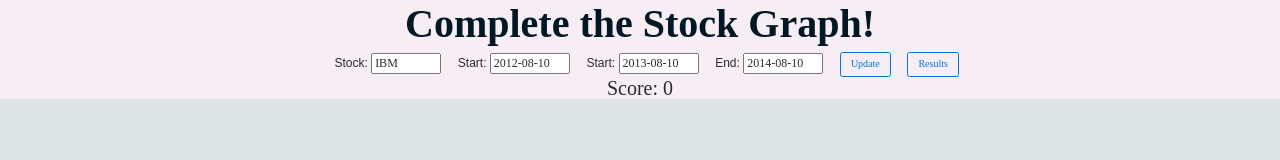
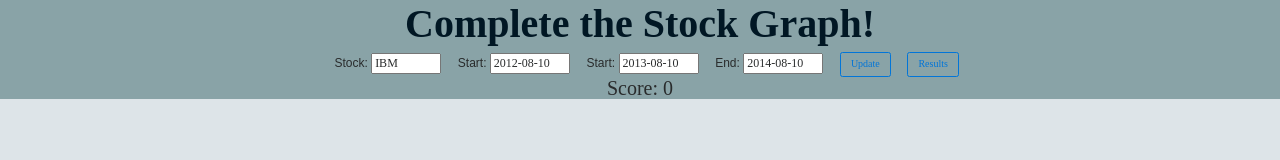
Before and after one commit to NinjaLabib/StockOverflow, a website: page index.html in a window 1280 px wide. Drawn offline with nearby package versions, Linux system fonts and the light colour scheme; no server answers; a web font is replaced by a local one.

Commit message:
Update index.html

```diff
--- a/index.html
+++ b/index.html
@@ -60,7 +60,7 @@
     }
     </style>
     <body>
-    <div style="background-color:#F6EEF4">
+    <div style="background-color:#89A3A7">
     <header>
 
         <h1><div style="font-family: 'Arsenal', serif; color:#011724" ><b>Complete the Stock Graph! </b></div></h1>
```
